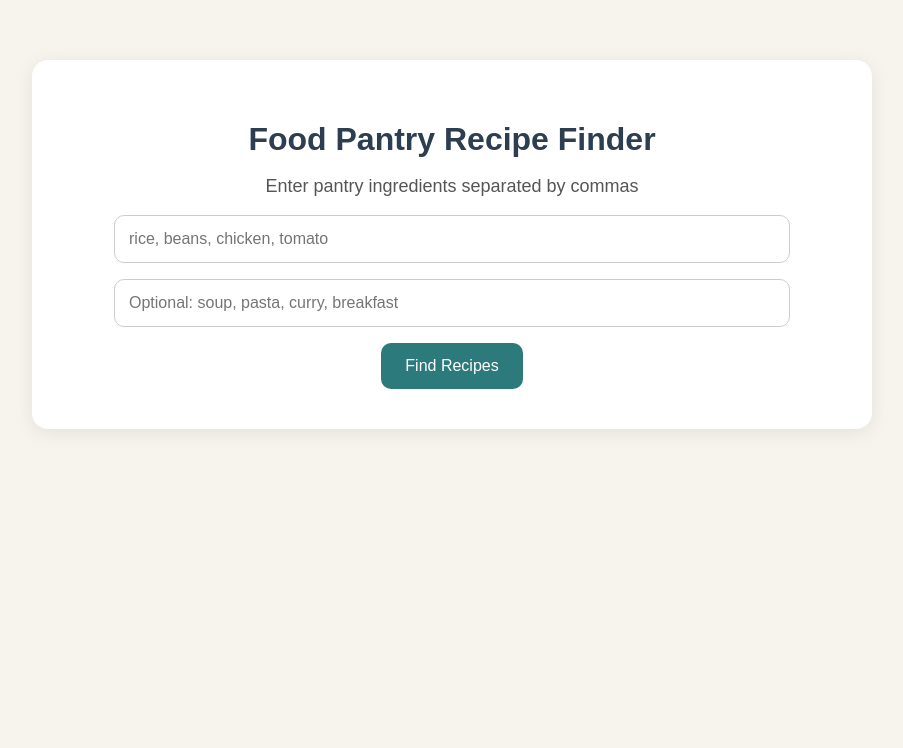
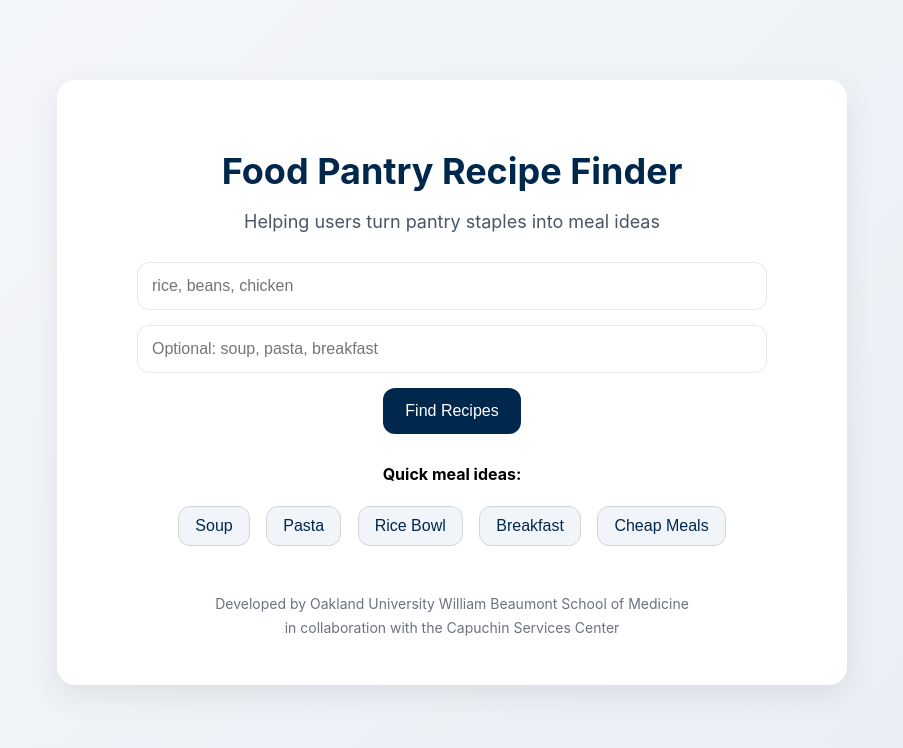
Before and after one commit to cplagens-code/food-pantry-app, a Flask app: page / in a window 1280 px wide. Shown: the top 748 px of the page, without its empty margins (188-1091 px from the left). Run offline with Flask 3, Linux system fonts and the light colour scheme.

Commit message:
final OUWB styling update

```diff
--- a/templates/index.html
+++ b/templates/index.html
@@ -2,71 +2,122 @@
 <html>
 <head>
 <title>Food Pantry Recipe Finder</title>
+
 <style>
 body {
-    font-family: Arial, sans-serif;
-    background: #f7f4ee;
+    font-family: -apple-system, BlinkMacSystemFont, "Segoe UI", Roboto, sans-serif;
+    background: linear-gradient(135deg, #f5f7fa, #e9eef5);
     margin: 0;
     padding: 0;
 }
 
 .container {
-    max-width: 760px;
-    margin: 60px auto;
+    max-width: 700px;
+    margin: 80px auto;
+    padding: 45px;
     background: white;
-    padding: 40px;
-    border-radius: 16px;
-    box-shadow: 0 4px 20px rgba(0,0,0,0.08);
+    border-radius: 18px;
+    box-shadow: 0 10px 30px rgba(0,0,0,0.08);
     text-align: center;
 }
 
 h1 {
-    color: #2c3e50;
+    font-size: 36px;
+    color: #00274C;
     margin-bottom: 10px;
 }
 
-p {
-    color: #555;
-    margin-bottom: 18px;
+.subtitle {
+    color: #4b5563;
+    margin-bottom: 30px;
     font-size: 18px;
 }
 
 input[type="text"] {
-    width: 85%;
+    width: 90%;
     padding: 14px;
+    border-radius: 12px;
+    border: 1px solid #e5e7eb;
+    margin-bottom: 15px;
     font-size: 16px;
-    border: 1px solid #ccc;
-    border-radius: 10px;
-    margin-bottom: 16px;
+    box-sizing: border-box;
 }
 
 button {
-    background: #2c7a7b;
+    background: #00274C;
     color: white;
     border: none;
-    padding: 14px 24px;
+    padding: 14px 22px;
+    border-radius: 12px;
     font-size: 16px;
-    border-radius: 10px;
     cursor: pointer;
+    transition: 0.2s;
 }
 
 button:hover {
-    background: #245f60;
+    background: #FFCB05;
+    color: #00274C;
+}
+
+.quick-buttons {
+    margin-top: 30px;
+}
+
+.quick-buttons button {
+    background: #f1f5f9;
+    color: #00274C;
+    border: 1px solid #d1d5db;
+    margin: 6px;
+    padding: 10px 16px;
+}
+
+.quick-buttons button:hover {
+    background: #FFCB05;
+    color: #00274C;
+}
+
+.footer {
+    margin-top: 40px;
+    font-size: 14px;
+    color: #6b7280;
+    line-height: 1.7;
 }
 </style>
+
+<script>
+function quickSearch(keyword) {
+    document.getElementById("keyword").value = keyword;
+}
+</script>
+
 </head>
 <body>
+
 <div class="container">
     <h1>Food Pantry Recipe Finder</h1>
-        <p>Enter pantry ingredients separated by commas</p>
+    <p class="subtitle">Helping users turn pantry staples into meal ideas</p>
 
     <form action="/search" method="POST">
-            <input type="text" name="ingredients" placeholder="rice, beans, chicken, tomato" required>
-            <br>
-            <input type="text" name="keyword" placeholder="Optional: soup, pasta, curry, breakfast">
+        <input type="text" name="ingredients" placeholder="rice, beans, chicken" required>
+        <input id="keyword" type="text" name="keyword" placeholder="Optional: soup, pasta, breakfast">
         <br>
         <button type="submit">Find Recipes</button>
     </form>
+
+    <div class="quick-buttons">
+        <p><strong>Quick meal ideas:</strong></p>
+        <button type="button" onclick="quickSearch('soup')">Soup</button>
+        <button type="button" onclick="quickSearch('pasta')">Pasta</button>
+        <button type="button" onclick="quickSearch('rice')">Rice Bowl</button>
+        <button type="button" onclick="quickSearch('breakfast')">Breakfast</button>
+        <button type="button" onclick="quickSearch('cheap')">Cheap Meals</button>
     </div>
+
+    <div class="footer">
+        Developed by Oakland University William Beaumont School of Medicine<br>
+        in collaboration with the Capuchin Services Center
+    </div>
+</div>
+
 </body>
 </html>
```
Also changed, not shown: templates/results.html (+41 -15 lines). Lines whose indentation alone changed are shown as unchanged.
